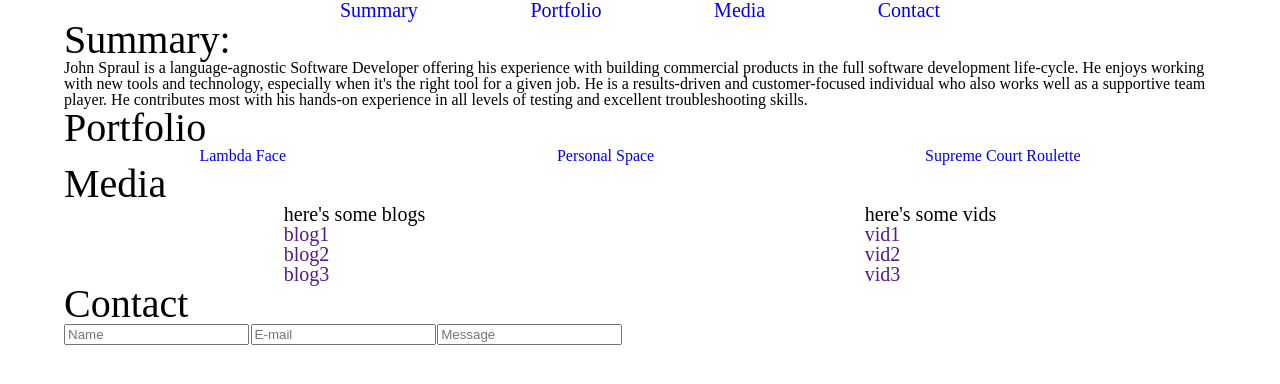
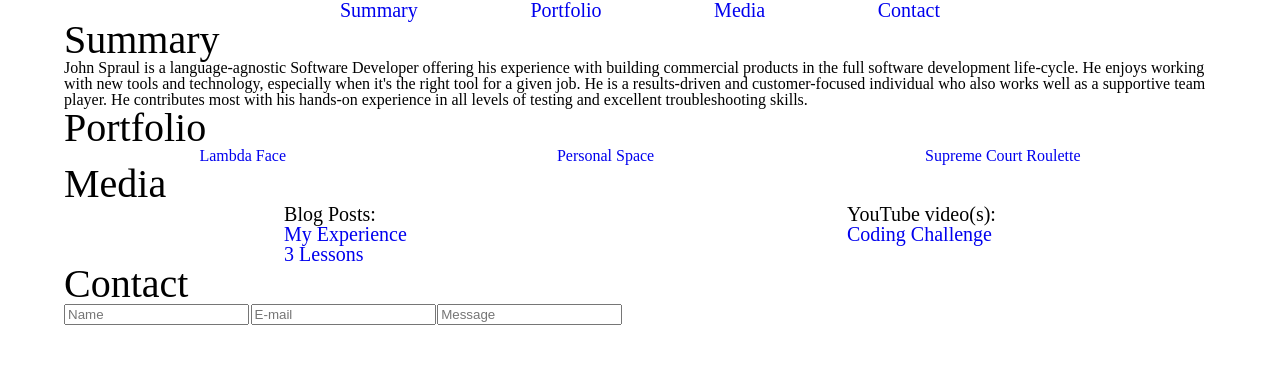
Before and after one commit to John-Spraul/Portfolio-Website, a plain HTML site: page index.html in a window 1280 px wide. Drawn offline with Linux system fonts and the light colour scheme.

Commit message:
added main-sections container div
also filled in Blog post and Youtube video info

```diff
--- a/index.html
+++ b/index.html
@@ -25,9 +25,11 @@
           <a href="#contact">Contact</a>
         </nav>
       </header>
+
+      <div class="main-sections">
         <!-- Summary -->
         <section class="section" id="summary">
-        <h1>Summary:</h1>
+          <h1>Summary</h1>
           <span>
             <p>John Spraul is a language-agnostic Software Developer offering his experience with building commercial products in the full software development life-cycle. He enjoys working with new tools and technology, especially when it's the right tool for a given job. He is a results-driven and customer-focused individual who also works well as a supportive team player. He contributes most with his hands-on experience in all levels of testing and excellent troubleshooting skills.</p>
           </span>
@@ -37,13 +39,13 @@
         <section class="section" id="portfolio">
           <h1 class="portfolio-title">Portfolio</h1>
           <div class="portfolio-container">
-            <a href="http://lambdaface.com/">
+              <a target="_blank" href="http://lambdaface.com/">
                 <p>Lambda Face</p>
               </a>
-            <a href="https://personal-space.netlify.com/">
+              <a target="_blank" href="https://personal-space.netlify.com/">
                 <p>Personal Space</p>
               </a>
-            <a href="https://xenodochial-meitner-128cf5.netlify.com/">
+              <a target="_blank" href="https://xenodochial-meitner-128cf5.netlify.com/">
                 <p>Supreme Court Roulette</p>
               </a>
           </div>
@@ -54,16 +56,13 @@
           <h1>Media</h1>
           <div class="media-container">
             <div class="media-item">
-            <h3>here's some blogs</h3>
-            <a href="">blog1</a>
-            <a href="">blog2</a>
-            <a href="">blog3</a>
+              <h3>Blog Posts:</h3>
+              <a target="_blank" href="https://medium.com/@elijahspraul/my-lambda-school-experience-d0a50405c55e">My Experience</a>
+              <a target="_blank" href="https://medium.com/@elijahspraul/3-lessons-i-learned-during-lambda-labs-cc5ee365d74d">3 Lessons</a>
             </div>
             <div class="media-item">
-            <h3>here's some vids</h3>
-            <a href="">vid1</a>
-            <a href="">vid2</a>
-            <a href="">vid3</a>
+              <h3>YouTube video(s):</h3>
+              <a target="_blank" href="https://youtu.be/3piAeJW-ESI">Coding Challenge</a>
             </div>
           </div>
         </section>
@@ -80,5 +79,6 @@
           </span>
         </footer>
       </div>
+    </div>
   </body>
 </html>
```
Lines whose indentation alone changed are shown as unchanged.
